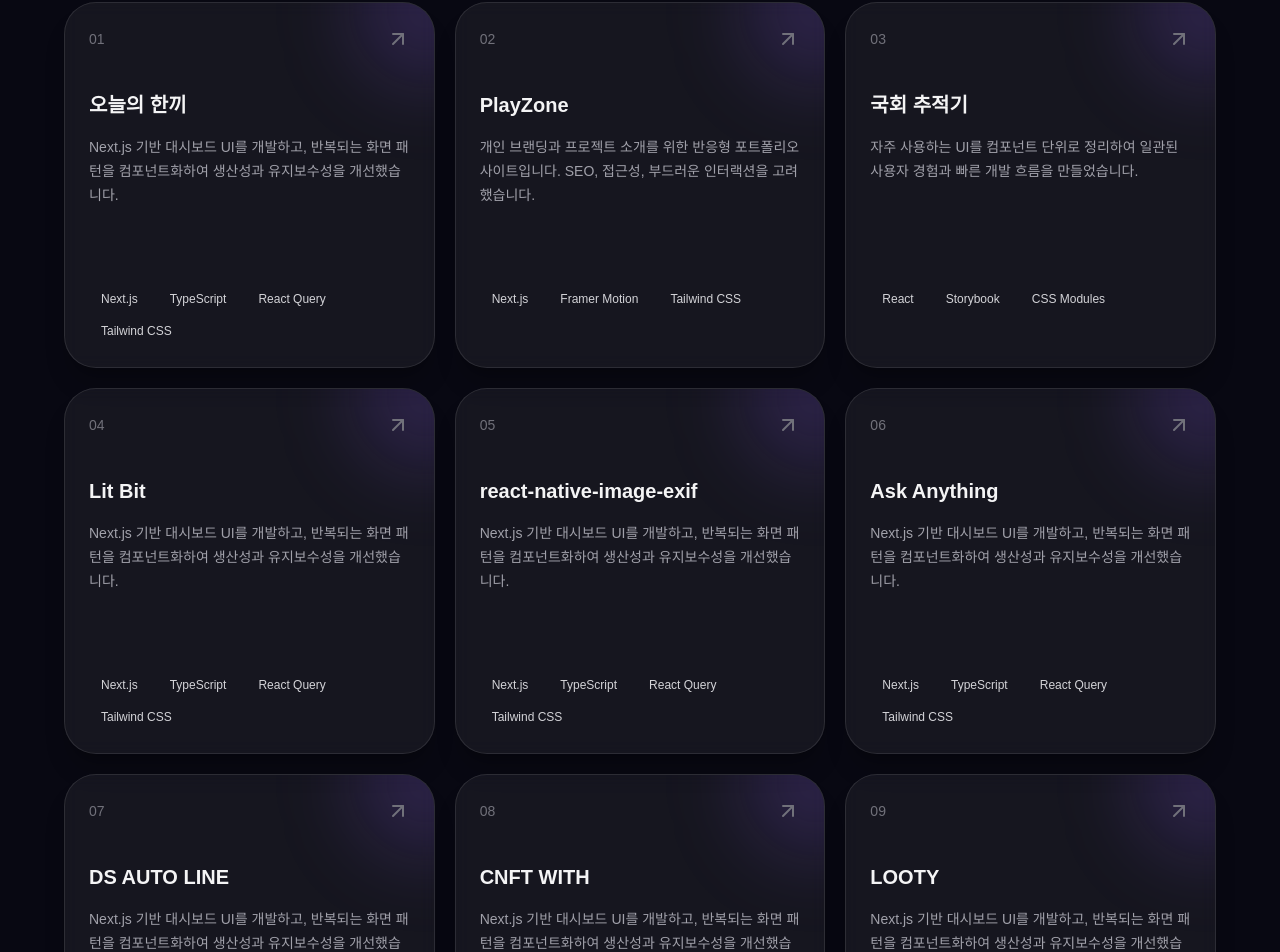
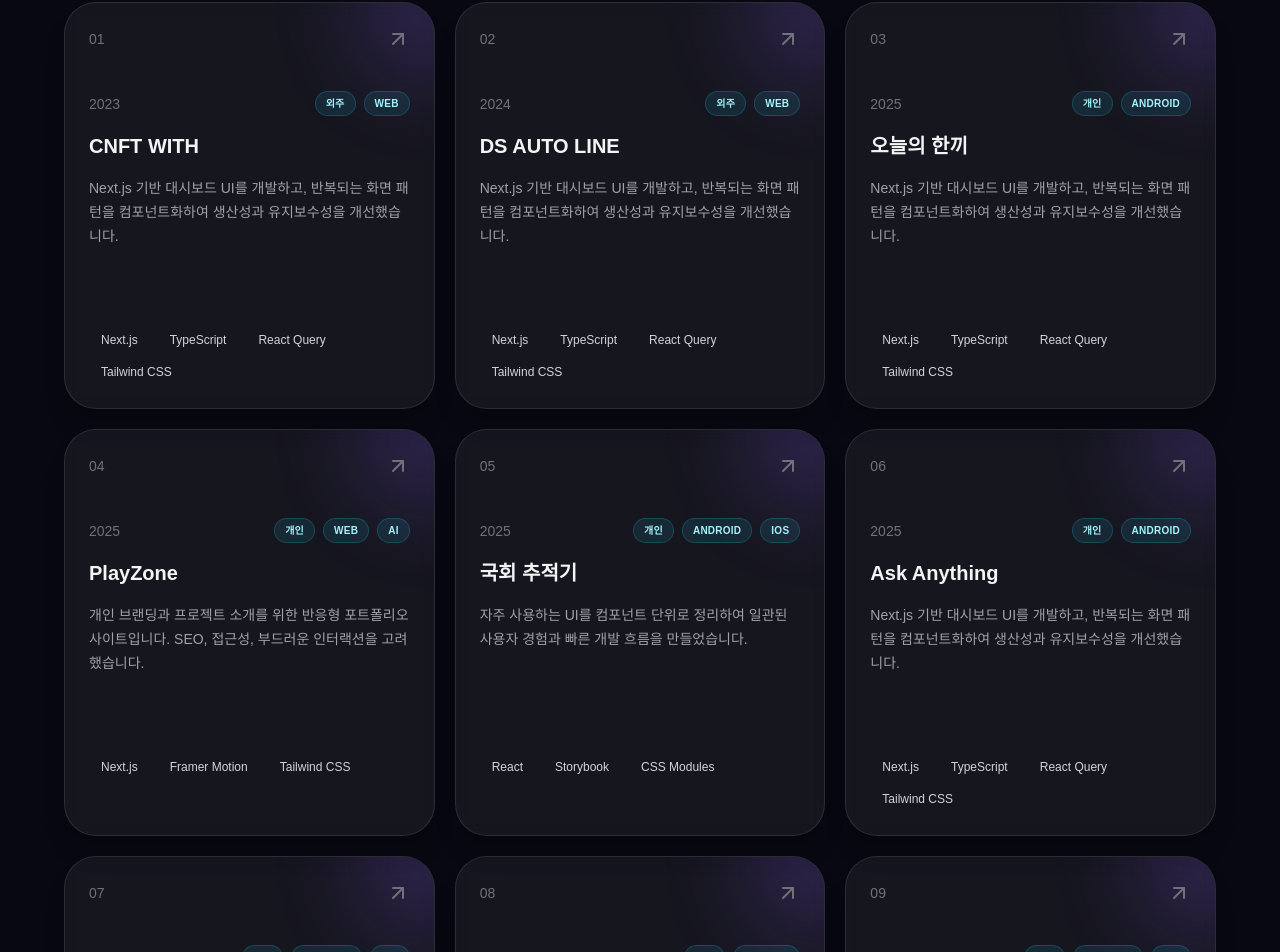
Before and after one commit to CookiePawn/Portfolio, a Next.js app: page / in a window 1280 px wide. Shown: the part 2408-3360 px from the top of the page. Built offline with nearby package versions, Linux system fonts and the light colour scheme.

Commit message:
feat: 프로젝트 추가

```diff
--- a/src/app/page.tsx
+++ b/src/app/page.tsx
@@ -17,7 +17,27 @@ const experiences = [
 
 const projects = [
     {
+        title: 'CNFT WITH',
+        year: '2023',
+        category: ['외주', 'WEB'],
+        description:
+            'Next.js 기반 대시보드 UI를 개발하고, 반복되는 화면 패턴을 컴포넌트화하여 생산성과 유지보수성을 개선했습니다.',
+        tech: ['Next.js', 'TypeScript', 'React Query', 'Tailwind CSS'],
+        href: 'https://cnftwith.netlify.app',
+    },
+    {
+        title: 'DS AUTO LINE',
+        year: '2024',
+        category: ['외주', 'WEB'],
+        description:
+            'Next.js 기반 대시보드 UI를 개발하고, 반복되는 화면 패턴을 컴포넌트화하여 생산성과 유지보수성을 개선했습니다.',
+        tech: ['Next.js', 'TypeScript', 'React Query', 'Tailwind CSS'],
+        href: 'https://dsautoline.netlify.app',
+    },
+    {
         title: '오늘의 한끼',
+        year: '2025',
+        category: ['개인', 'ANDROID'],
         description:
             'Next.js 기반 대시보드 UI를 개발하고, 반복되는 화면 패턴을 컴포넌트화하여 생산성과 유지보수성을 개선했습니다.',
         tech: ['Next.js', 'TypeScript', 'React Query', 'Tailwind CSS'],
@@ -25,6 +45,8 @@ const projects = [
     },
     {
         title: 'PlayZone',
+        year: '2025',
+        category: ['개인', 'WEB', 'AI'],
         description:
             '개인 브랜딩과 프로젝트 소개를 위한 반응형 포트폴리오 사이트입니다. SEO, 접근성, 부드러운 인터랙션을 고려했습니다.',
         tech: ['Next.js', 'Framer Motion', 'Tailwind CSS'],
@@ -32,13 +54,26 @@ const projects = [
     },
     {
         title: '국회 추적기',
+        year: '2025',
+        category: ['개인', 'ANDROID', 'IOS'],
         description:
             '자주 사용하는 UI를 컴포넌트 단위로 정리하여 일관된 사용자 경험과 빠른 개발 흐름을 만들었습니다.',
         tech: ['React', 'Storybook', 'CSS Modules'],
         href: 'https://lawtracker.netlify.app',
     },
     {
+        title: 'Ask Anything',
+        year: '2025',
+        category: ['개인', 'ANDROID'],
+        description:
+            'Next.js 기반 대시보드 UI를 개발하고, 반복되는 화면 패턴을 컴포넌트화하여 생산성과 유지보수성을 개선했습니다.',
+        tech: ['Next.js', 'TypeScript', 'React Query', 'Tailwind CSS'],
+        href: 'https://play.google.com/store/apps/details?id=com.askanything.app',
+    },
+    {
         title: 'Lit Bit',
+        year: '2026',
+        category: ['개인', 'ANDROID', 'IOS'],
         description:
             'Next.js 기반 대시보드 UI를 개발하고, 반복되는 화면 패턴을 컴포넌트화하여 생산성과 유지보수성을 개선했습니다.',
         tech: ['Next.js', 'TypeScript', 'React Query', 'Tailwind CSS'],
@@ -46,41 +81,26 @@ const projects = [
     },
     {
         title: 'react-native-image-exif',
+        year: '2026',
+        category: ['개인', 'LIBRARY'],
         description:
             'Next.js 기반 대시보드 UI를 개발하고, 반복되는 화면 패턴을 컴포넌트화하여 생산성과 유지보수성을 개선했습니다.',
         tech: ['Next.js', 'TypeScript', 'React Query', 'Tailwind CSS'],
         href: 'https://npmjs.com/package/react-native-image-exif',
     },
     {
-        title: 'Ask Anything',
+        title: '망댕이(진행중)',
+        year: '2026',
+        category: ['개인', 'ANDROID', 'IOS'],
         description:
             'Next.js 기반 대시보드 UI를 개발하고, 반복되는 화면 패턴을 컴포넌트화하여 생산성과 유지보수성을 개선했습니다.',
         tech: ['Next.js', 'TypeScript', 'React Query', 'Tailwind CSS'],
-        href: 'https://play.google.com/store/apps/details?id=com.askanything.app',
-    },
-    {
-        title: 'DS AUTO LINE',
-        description:
-            'Next.js 기반 대시보드 UI를 개발하고, 반복되는 화면 패턴을 컴포넌트화하여 생산성과 유지보수성을 개선했습니다.',
-        tech: ['Next.js', 'TypeScript', 'React Query', 'Tailwind CSS'],
-        href: 'https://dsautoline.netlify.app',
-    },
-    {
-        title: 'CNFT WITH',
-        description:
-            'Next.js 기반 대시보드 UI를 개발하고, 반복되는 화면 패턴을 컴포넌트화하여 생산성과 유지보수성을 개선했습니다.',
-        tech: ['Next.js', 'TypeScript', 'React Query', 'Tailwind CSS'],
-        href: 'https://cnftwith.netlify.app',
-    },
-    {
-        title: 'LOOTY',
-        description:
-            'Next.js 기반 대시보드 UI를 개발하고, 반복되는 화면 패턴을 컴포넌트화하여 생산성과 유지보수성을 개선했습니다.',
-        tech: ['Next.js', 'TypeScript', 'React Query', 'Tailwind CSS'],
-        href: 'https://play.google.com/store/apps/details?id=com.gnapse.looty2',
+        href: '#',
     },
     {
         title: 'NUDO CAR',
+        year: '2024',
+        category: ['직장', 'ANDROID'],
         description:
             'Next.js 기반 대시보드 UI를 개발하고, 반복되는 화면 패턴을 컴포넌트화하여 생산성과 유지보수성을 개선했습니다.',
         tech: ['Next.js', 'TypeScript', 'React Query', 'Tailwind CSS'],
@@ -88,24 +108,30 @@ const projects = [
     },
     {
         title: 'Countfit',
+        year: '2024',
+        category: ['직장', 'ANDROID', 'IOS'],
         description:
             'Next.js 기반 대시보드 UI를 개발하고, 반복되는 화면 패턴을 컴포넌트화하여 생산성과 유지보수성을 개선했습니다.',
         tech: ['Next.js', 'TypeScript', 'React Query', 'Tailwind CSS'],
         href: 'https://play.google.com/store/apps/details?id=ai.countfit2',
     },
     {
+        title: 'LOOTY',
+        year: '2025',
+        category: ['직장', 'ANDROID', 'IOS'],
+        description:
+            'Next.js 기반 대시보드 UI를 개발하고, 반복되는 화면 패턴을 컴포넌트화하여 생산성과 유지보수성을 개선했습니다.',
+        tech: ['Next.js', 'TypeScript', 'React Query', 'Tailwind CSS'],
+        href: 'https://play.google.com/store/apps/details?id=com.gnapse.looty2',
+    },
+    {
         title: 'zeroon',
+        year: '2026',
+        category: ['직장', 'ANDROID', 'IOS'],
         description:
             'Next.js 기반 대시보드 UI를 개발하고, 반복되는 화면 패턴을 컴포넌트화하여 생산성과 유지보수성을 개선했습니다.',
         tech: ['Next.js', 'TypeScript', 'React Query', 'Tailwind CSS'],
         href: 'https://play.google.com/store/apps/details?id=com.gnapse.the3.user',
-    },
-    {
-        title: '망댕이(진행중)',
-        description:
-            'Next.js 기반 대시보드 UI를 개발하고, 반복되는 화면 패턴을 컴포넌트화하여 생산성과 유지보수성을 개선했습니다.',
-        tech: ['Next.js', 'TypeScript', 'React Query', 'Tailwind CSS'],
-        href: '#',
     },
 ];
 
@@ -422,6 +448,23 @@ export default function HomePage() {
                                         <ArrowUpRight className="text-zinc-500 transition group-hover:translate-x-1 group-hover:-translate-y-1 group-hover:text-white" />
                                     </div>
 
+                                    <div className="mb-4 flex items-center justify-between gap-3">
+                                        <span className="text-sm font-medium text-zinc-500">
+                                            {project.year}
+                                        </span>
+
+                                        <div className="flex flex-wrap justify-end gap-2">
+                                            {project.category.map((item) => (
+                                                <span
+                                                    key={item}
+                                                    className="rounded-full border border-cyan-400/20 bg-cyan-400/10 px-2.5 py-1 text-[10px] font-bold tracking-wide text-cyan-200"
+                                                >
+                                                    {item}
+                                                </span>
+                                            ))}
+                                        </div>
+                                    </div>
+
                                     <h3 className="text-xl font-bold group-hover:text-violet-200">
                                         {project.title}
                                     </h3>
@@ -459,7 +502,7 @@ export default function HomePage() {
                     <p className="text-sm font-bold uppercase tracking-[0.3em] text-violet-200">Contact</p>
 
                     <h2 className="mt-4 max-w-3xl text-3xl font-black md:text-5xl">
-                        함께 좋은 웹 경험을 만들고 싶습니다.
+                        함께 좋은 경험을 만들고 싶습니다.
                     </h2>
 
                     <p className="mt-5 max-w-2xl leading-8 text-zinc-300">
```
